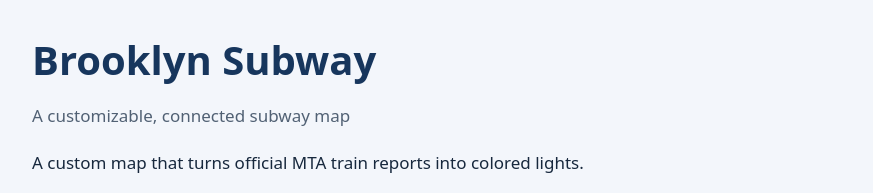
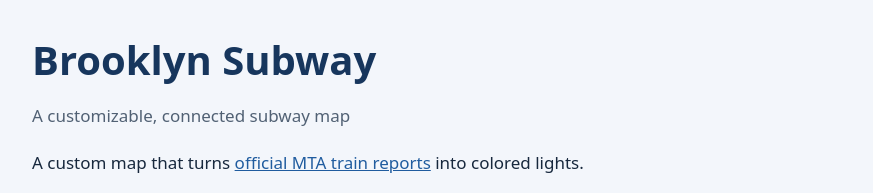
Before and after one commit to jgoldwein/BrooklynSubway, a plain HTML site: page docs/index.html in a window 1280 px wide. Shown: the top 193 px of the page, without its empty margins (203-1076 px from the left). Drawn offline with Linux system fonts and the light colour scheme.

Commit message:
Link official MTA subway data feeds in project guides

```diff
--- a/docs/index.html
+++ b/docs/index.html
@@ -1,6 +1,6 @@
 <!doctype html>
 <html lang="en"><head><meta charset="utf-8"><meta name="viewport" content="width=device-width,initial-scale=1"><meta name="description" content="Watch the real Brooklyn Subway map in action, with customizable names, greetings and support contacts."><title>Brooklyn Subway - Watch the map</title><style>
 :root{color-scheme:light}*{box-sizing:border-box}body{margin:0;background:#f3f6fb;color:#17283d;font:17px/1.6 system-ui,sans-serif}main{max-width:850px;margin:auto;padding:28px 20px 48px}h1{margin:0;color:#17365d;font-size:clamp(28px,5vw,40px)}p{margin:10px 0 20px}.subtitle{color:#516174}section{background:white;border:1px solid #dbe4f0;border-radius:16px;padding:20px;margin-top:24px}h2{margin:0 0 12px;font-size:22px}video{display:block;width:100%;max-width:600px;height:auto;margin:auto;background:#111;border-radius:8px}a{color:#205c9f}nav{display:flex;gap:10px;flex-wrap:wrap;margin-top:20px}nav a{padding:9px 14px;background:white;border:1px solid #cad7e5;border-radius:8px;text-decoration:none}a:focus-visible,video:focus-visible{outline:3px solid #f2a900;outline-offset:4px}.hint{color:#516174;font-size:15px}footer{margin-top:24px;font-size:14px;color:#516174}.story-link{display:inline-block;background:#17365d;color:#fff;padding:12px 18px;border-radius:9px;font-weight:700;text-decoration:none}.story-link:hover{background:#205c9f}</style></head>
-<body><main><header><h1>Brooklyn Subway</h1><p class="subtitle">A customizable, connected subway map</p><p>A custom map that turns official MTA train reports into colored lights.</p><p><a class="story-link" href="https://github.com/jgoldwein/BrooklynSubway/blob/main/docs/HOW_IT_WAS_MADE.md">How was this made? Read the build story</a></p></header>
+<body><main><header><h1>Brooklyn Subway</h1><p class="subtitle">A customizable, connected subway map</p><p>A custom map that turns <a href="https://api.mta.info/#/subwayRealTimeFeeds">official MTA train reports</a> into colored lights.</p><p><a class="story-link" href="https://github.com/jgoldwein/BrooklynSubway/blob/main/docs/HOW_IT_WAS_MADE.md">How was this made? Read the build story</a></p></header>
 <section id="video"><h2>Watch the working map</h2><video controls playsinline preload="metadata" poster="media/brooklyn-subway-photo-straightened-v2.jpg" aria-label="Silent 15-second video of the real Brooklyn Subway map"><source src="media/brooklyn-subway-demo-stabilized.mp4" type="video/mp4">Your browser does not support this video. <a href="media/brooklyn-subway-demo-stabilized.mp4">Open the video file</a>.</video><p class="hint">Press Play to watch here. Stabilized, silent video, 15 seconds. No autoplay.</p><p><a href="media/brooklyn-subway-demo-stabilized.mp4" download>Download the video</a> &middot; <a href="media/brooklyn-subway-photo-straightened-v2.jpg">Open the full-size photo</a></p></section>
 <nav aria-label="Project links"><a href="https://github.com/jgoldwein/BrooklynSubway">Project on GitHub</a><a href="https://github.com/jgoldwein/BrooklynSubway/blob/main/docs/HOW_IT_WAS_MADE.md">How it was made</a><a href="https://github.com/jgoldwein/BrooklynSubway/blob/main/docs/USER_GUIDE.md">User guide</a><a href="shipping/Brooklyn_Subway_Quick_Start.pdf">Quick Start PDF</a><a href="https://github.com/jgoldwein/BrooklynSubway/tree/main/hardware">Hardware files</a></nav><footer>The photograph and footage show the actual board. Train positions use reports and estimates, not continuous GPS tracking.</footer></main></body></html>
```
Also changed, not shown: 3 other files.
